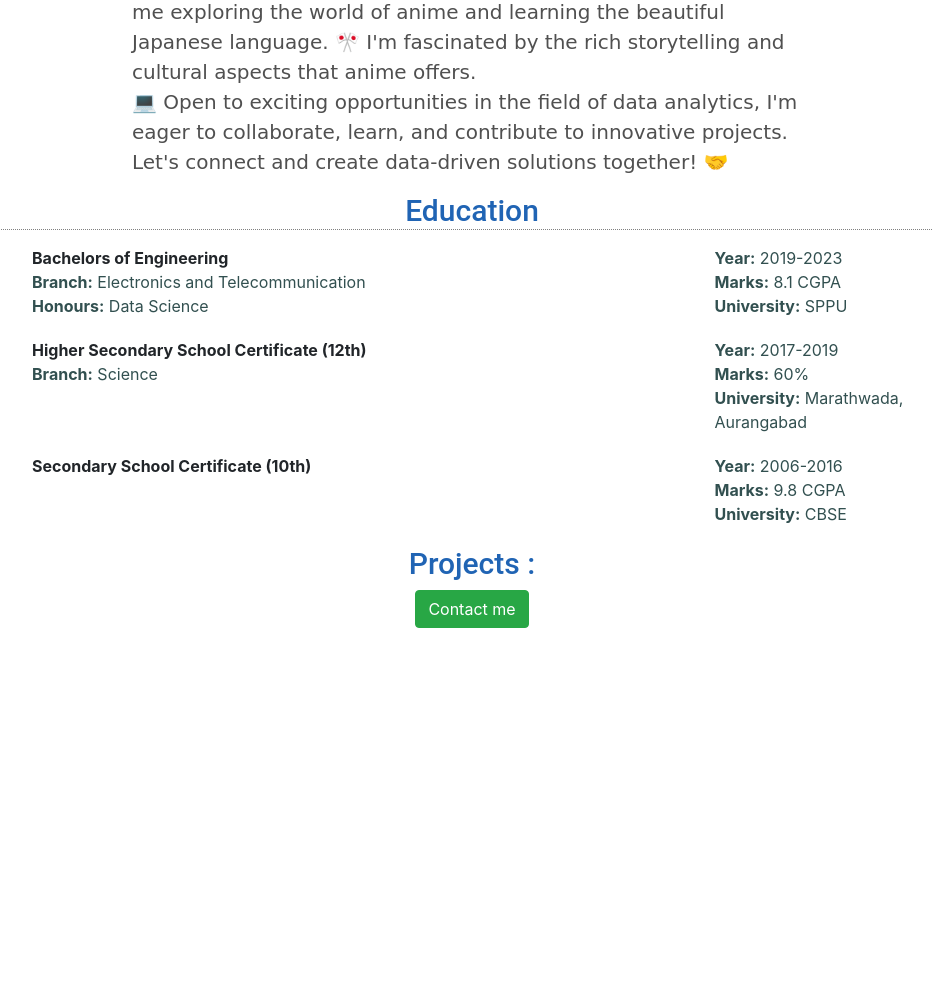
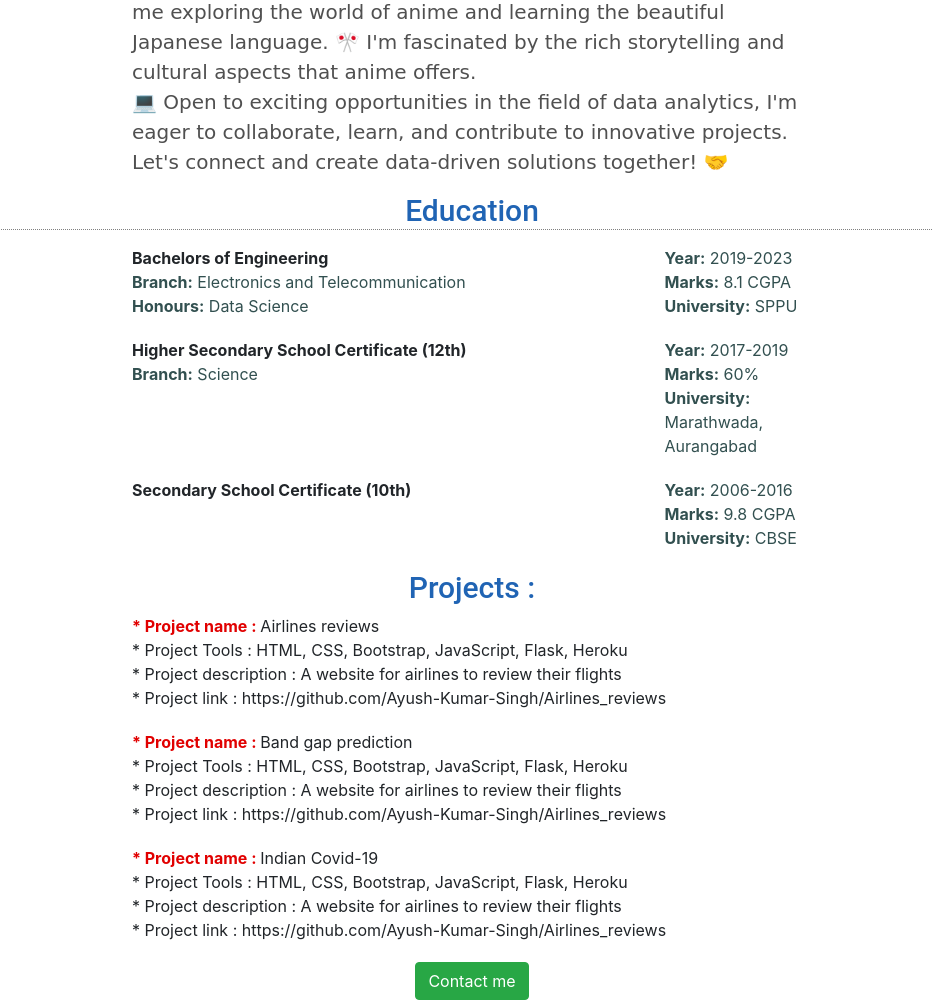
Before and after one commit to PrathameshSonar2000/sonar-website, a Flask app: page / in a window 1280 px wide. Shown: the part 815-1815 px from the top of the page, without its empty margins (168-1101 px from the left). Before the commit the page ends 1443 px from the top, so only its background shows below. Run offline with Flask 3, Linux system fonts and the light colour scheme; some libraries are stand-ins or nearby versions.

Commit message:
add projects

```diff
--- a/app.py
+++ b/app.py
@@ -27,10 +27,35 @@ Education = [  {
                'university': 'CBSE'
              }
             ]
+Project = [{
+          'id' : 1,
+          'name': 'Airlines reviews',
+          'tools': 'HTML, CSS, Bootstrap, JavaScript, Flask, Heroku',
+          'description': 'A website for airlines to review their flights',
+          'link': 'https://github.com/Ayush-Kumar-Singh/Airlines_reviews'
+           },
+          {
+             'id' : 2,
+             'name': 'Band gap prediction',
+             'tools': 'HTML, CSS, Bootstrap, JavaScript, Flask, Heroku',
+             'description': 'A website for airlines to review their flights',
+             'link': 'https://github.com/Ayush-Kumar-Singh/Airlines_reviews'
+           },
+          {
+             'id' : 3,
+             'name': 'Indian Covid-19',
+             'tools': 'HTML, CSS, Bootstrap, JavaScript, Flask, Heroku',
+             'description': 'A website for airlines to review their flights',
+             'link': 'https://github.com/Ayush-Kumar-Singh/Airlines_reviews'
+          }
+
+
+
+          ]
 
 @app.route("/")
 def hello():
-    return render_template('home.html',education=Education)
+    return render_template('home.html',education=Education, project=Project)
 
 print(__name__)
 if __name__ == "__main__":
--- a/templates/home.html
+++ b/templates/home.html
@@ -68,7 +68,7 @@
           <br>💻 Open to exciting opportunities in the field of data analytics, I'm eager to collaborate, learn, and contribute to innovative projects. Let's connect and create data-driven solutions together! 🤝</p>
 
         <h2 class="mt-3 mb-3" style="border-bottom : 1px dotted gray" >Education</h2>
-          <div style="margin:0 200px 0 200px;">
+          <div style="margin:0 300px 0 300px;">
 
             {% for i in education %}
             <div style="margin-bottom:20px;">
@@ -77,6 +77,30 @@
             {% endfor %}
           </div>
         <h2>Projects :</h2>
+            <div style="margin:0 300px 0 300px;">
+              {% for i in project %}
+                <div style="margin-bottom:20px;">
+                  <div>
+                 <b style="color:rgb(225,0,0)"> * Project name : </b>{{i['name']}}
+                    </div>
+                  <div>
+                    * Project Tools : {{i['tools']}}
+                      </div>
+                  <div>
+                  * Project description : {{i['description']}}
+                    </div>
+                  <div>
+                  * Project link : {{i['link']}}
+                  </div>
+                </div>
+
+              {% endfor %}
+
+            </div>
+
+
+
+
           <div style="text-align:center">
           <button class="btn btn-success" "id='contactme' >Contact me</button>
           </div>
--- /dev/null
+++ b/templates/projects.html
@@ -0,0 +1,4 @@
+<div>
+
+
+</div>
```
Also changed, not shown: 1 other file.
